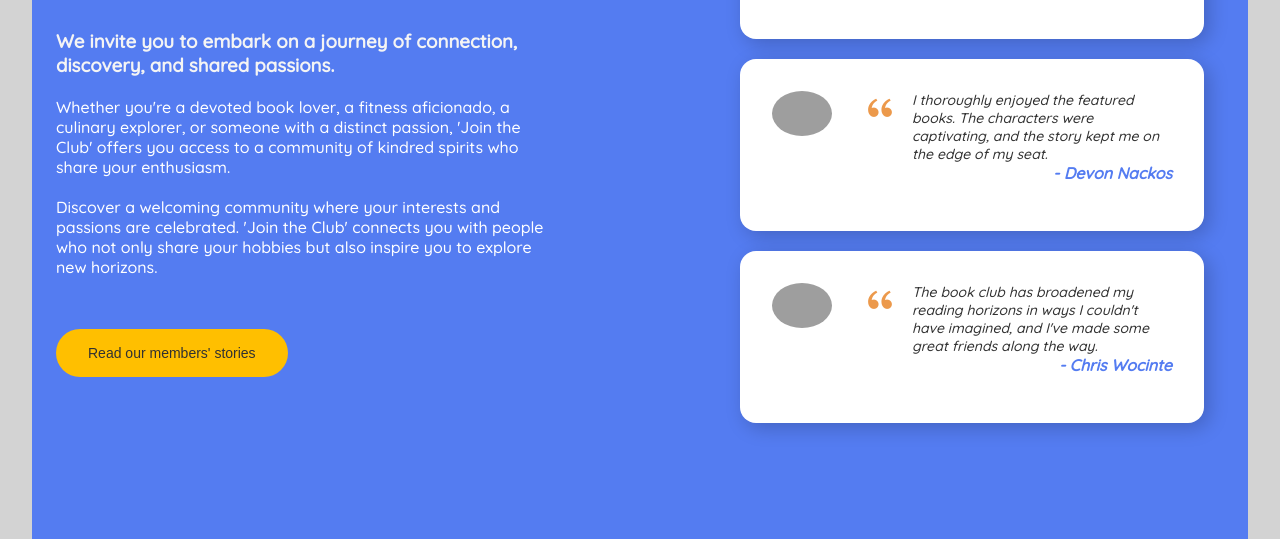
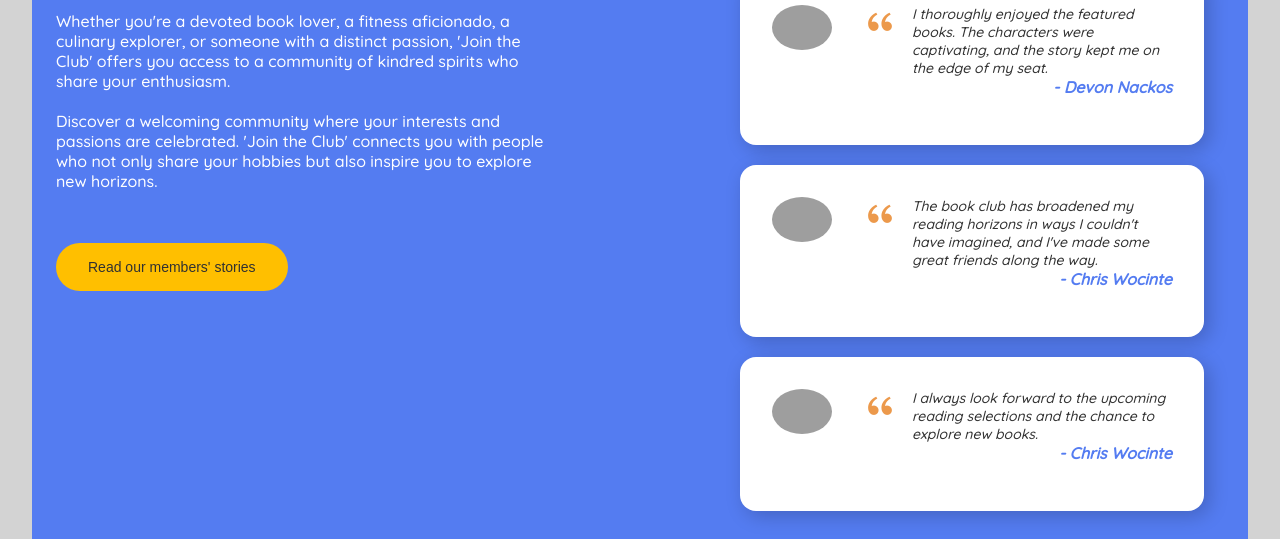
Before and after one commit to cvldz9/WDD-115, a plain HTML site: page index.html in a window 1280 px wide. Shown: the part 3168-3707 px from the top of the page. Drawn offline with nearby package versions, Linux system fonts and the light colour scheme; grey boxes are pictures that could not be loaded; a web font is replaced by a local one.

Commit message:
added card 4

```diff
--- a/index.html
+++ b/index.html
@@ -400,6 +400,7 @@
           <br>
           <button type="button" class="container_left_button">Read our members'
             stories</button>
+
         </div>
         <div class="container_right">
           <!-- Member 1 -->
@@ -449,6 +450,21 @@
               </div>
             </div>
           </div>
+          <!-- Member 4 -->
+          <div class="card">
+            <img
+              src="./assets/images/team/cesar-rincon-XHVpWcr5grQ-unsplash.jpg"
+              alt="Member 3">
+            <div class="card_content">
+              <span><i class="ri-double-quotes-l"></i></span>
+              <div class="card_details">
+                <p class="card_details_p">
+                  I always look forward to the upcoming reading selections and the chance to explore new books.
+                </p>
+                <h4 class="card_details_h4">- Chris Wocinte</h4>
+              </div>
+            </div>
+          </div>
         </div>
       </div>
     </div>
```
